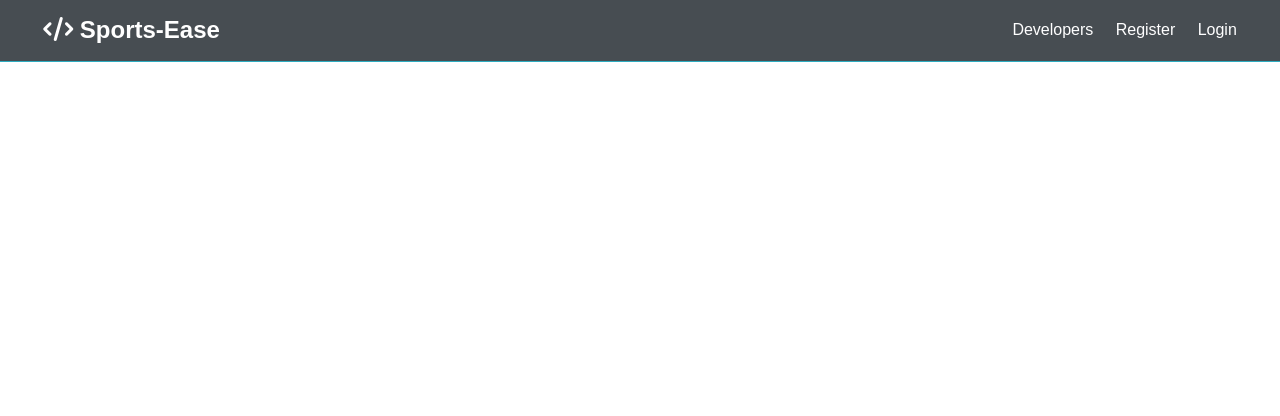
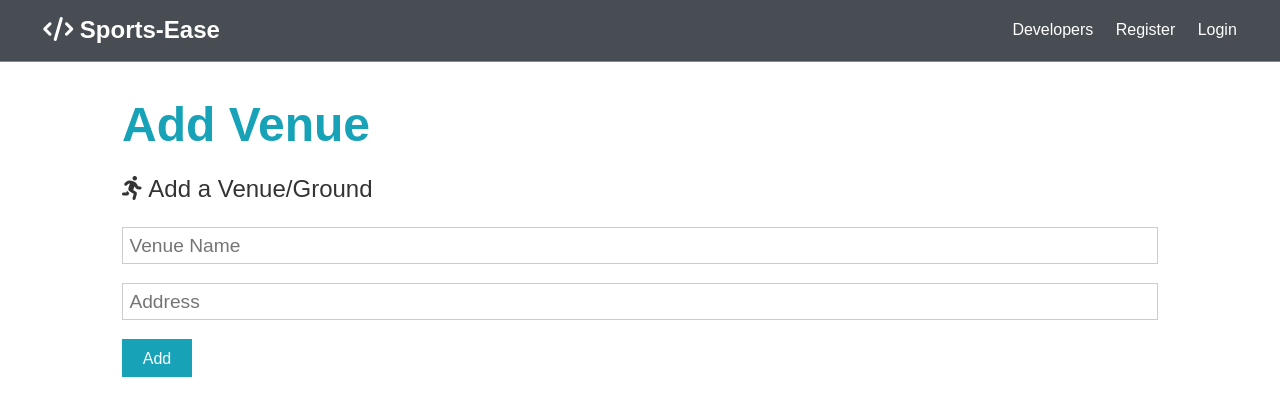
Before and after one commit to MHA10/Sports-Ease, a React (Create React App) app in the folder client/: page /add-venue in a window 1280 px wide. Shown: the top 416 px of the page. Built offline with nearby package versions, Linux system fonts and the light colour scheme; no server answers.

Commit message:
9: Add venue

```diff
--- a/client/src/App.js
+++ b/client/src/App.js
@@ -6,6 +6,7 @@ import Register from "./components/auth/Register";
 import Dashboard from "./components/layout/Dashboard";
 import Login from "./components/auth/Login";
 import Alert from "./components/layout/Alert";
+import AddVenue from "./components/layout/AddVenue";
 import { loadUser } from "./actions/auth";
 import setAuthToken from "./utils/setAuthToken";
 // Redux
@@ -36,6 +37,7 @@ const App = () => {
               <Route exact path="/register" component={Register} />
               <Route exact path="/login" component={Login} />
               <Route exact path="/dashboard" component={Dashboard} />
+              <Route exact path="/add-venue" component={AddVenue} />
             </Switch>
           </section>
         </Fragment>
--- a/client/src/actions/type.js
+++ b/client/src/actions/type.js
@@ -7,3 +7,5 @@ export const AUTH_ERROR = "AUTH_ERROR";
 export const LOGIN_SUCCESS = "LOGIN_SUCCESS";
 export const LOGIN_FAIL = "LOGIN_FAIL";
 export const LOGOUT = "LOGOUT";
+export const REGISTER_VENUE_SUCCESS = "REGISTER_VENUE_SUCCESS";
+export const REGISTER_VENUE_FAIL = "REGISTER_VENUE_FAIL";
--- /dev/null
+++ b/client/src/actions/venue.js
@@ -0,0 +1,35 @@
+import axios from "axios";
+import { setAlert } from "./alert";
+import { REGISTER_VENUE_SUCCESS, REGISTER_VENUE_FAIL } from "./type";
+
+// Register Venue
+export const registerVenue =
+  ({ name, address }) =>
+  async (dispatch) => {
+    const config = {
+      headers: {
+        "Content-Type": "application/json",
+      },
+    };
+
+    const body = JSON.stringify({ name, address });
+
+    try {
+      const res = await axios.post("/api/venues", body, config);
+
+      dispatch({
+        type: REGISTER_VENUE_SUCCESS,
+        payload: res.data,
+      });
+    } catch (err) {
+      const errors = err.response.data.errors;
+
+      if (errors) {
+        errors.forEach((error) => dispatch(setAlert(error.msg, "danger")));
+      }
+
+      dispatch({
+        type: REGISTER_VENUE_FAIL,
+      });
+    }
+  };
--- /dev/null
+++ b/client/src/components/layout/AddVenue.js
@@ -0,0 +1,72 @@
+import React, { Fragment, useState } from "react";
+import { Link, Redirect } from "react-router-dom";
+import { connect } from "react-redux";
+import { registerVenue } from "../../actions/venue";
+import PropTypes from "prop-types";
+
+const AddVenue = ({ registerVenue, isAdded }) => {
+  const [formData, setFormData] = useState({
+    name: "",
+    address: "",
+  });
+
+  const { name, address } = formData;
+
+  const onChange = (e) =>
+    setFormData({ ...formData, [e.target.name]: e.target.value });
+
+  const onSubmit = async (e) => {
+    e.preventDefault();
+    registerVenue({ name, address });
+  };
+
+  // Redirect if added successfully
+
+  if (isAdded) {
+    return <Redirect to="/dashboard" />;
+  }
+
+  return (
+    <Fragment>
+      <h1 className="large text-primary">Add Venue</h1>
+      <p className="lead">
+        <i className="fas fa-running"></i> Add a Venue/Ground
+      </p>
+      <form className="form" onSubmit={(e) => onSubmit(e)}>
+        <div className="form-group">
+          <input
+            type="text"
+            placeholder="Venue Name"
+            name="name"
+            value={name}
+            onChange={(e) => onChange(e)}
+            required
+          />
+        </div>
+        <div className="form-group">
+          <input
+            type="text"
+            placeholder="Address"
+            name="address"
+            value={address}
+            onChange={(e) => onChange(e)}
+            minLength="6"
+            required
+          />
+        </div>
+        <input type="submit" className="btn btn-primary" value="Add" />
+      </form>
+    </Fragment>
+  );
+};
+
+AddVenue.propTypes = {
+  registerVenue: PropTypes.func.isRequired,
+  isAdded: PropTypes.bool,
+};
+
+const mapStateToProps = (state) => ({
+  isAdded: state.venue.isAdded,
+});
+
+export default connect(mapStateToProps, { registerVenue })(AddVenue);
--- a/client/src/reducers/index.js
+++ b/client/src/reducers/index.js
@@ -1,8 +1,10 @@
 import { combineReducers } from "redux";
 import alert from "./alert";
 import auth from "./auth";
+import venue from "./venue";
 
 export default combineReducers({
   alert,
   auth,
+  venue,
 });
--- /dev/null
+++ b/client/src/reducers/venue.js
@@ -0,0 +1,28 @@
+import { REGISTER_VENUE_SUCCESS, REGISTER_VENUE_FAIL } from "../actions/type";
+
+const initialState = {
+  token: localStorage.getItem("token"),
+  isAdded: null,
+  loading: true,
+};
+
+export default function (state = initialState, action) {
+  const { type, payload } = action;
+  switch (type) {
+    case REGISTER_VENUE_SUCCESS:
+      return {
+        ...state,
+        ...payload,
+        isAdded: true,
+        loading: false,
+      };
+    case REGISTER_VENUE_FAIL:
+      return {
+        ...state,
+        isAdded: false,
+        loading: false,
+      };
+    default:
+      return state;
+  }
+}
```
